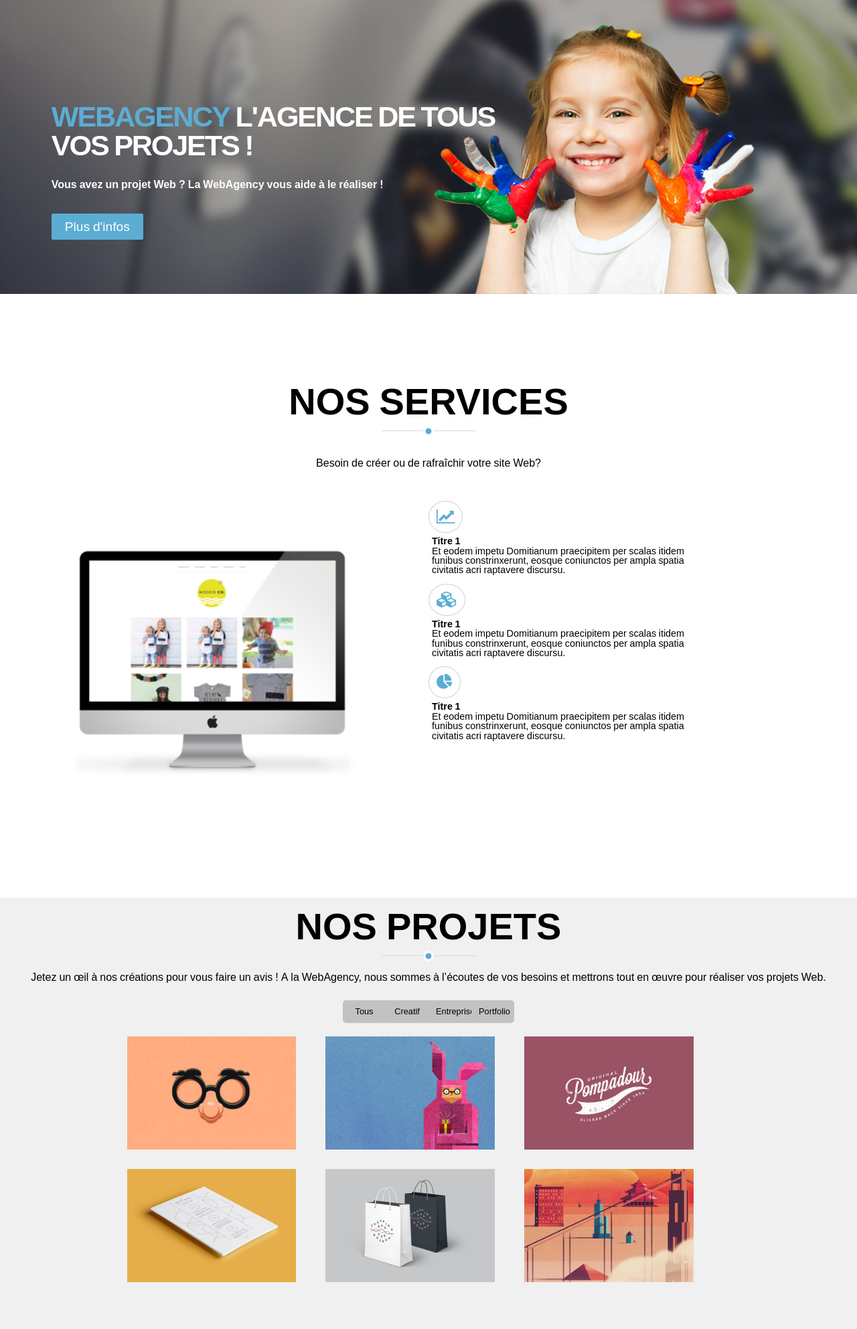
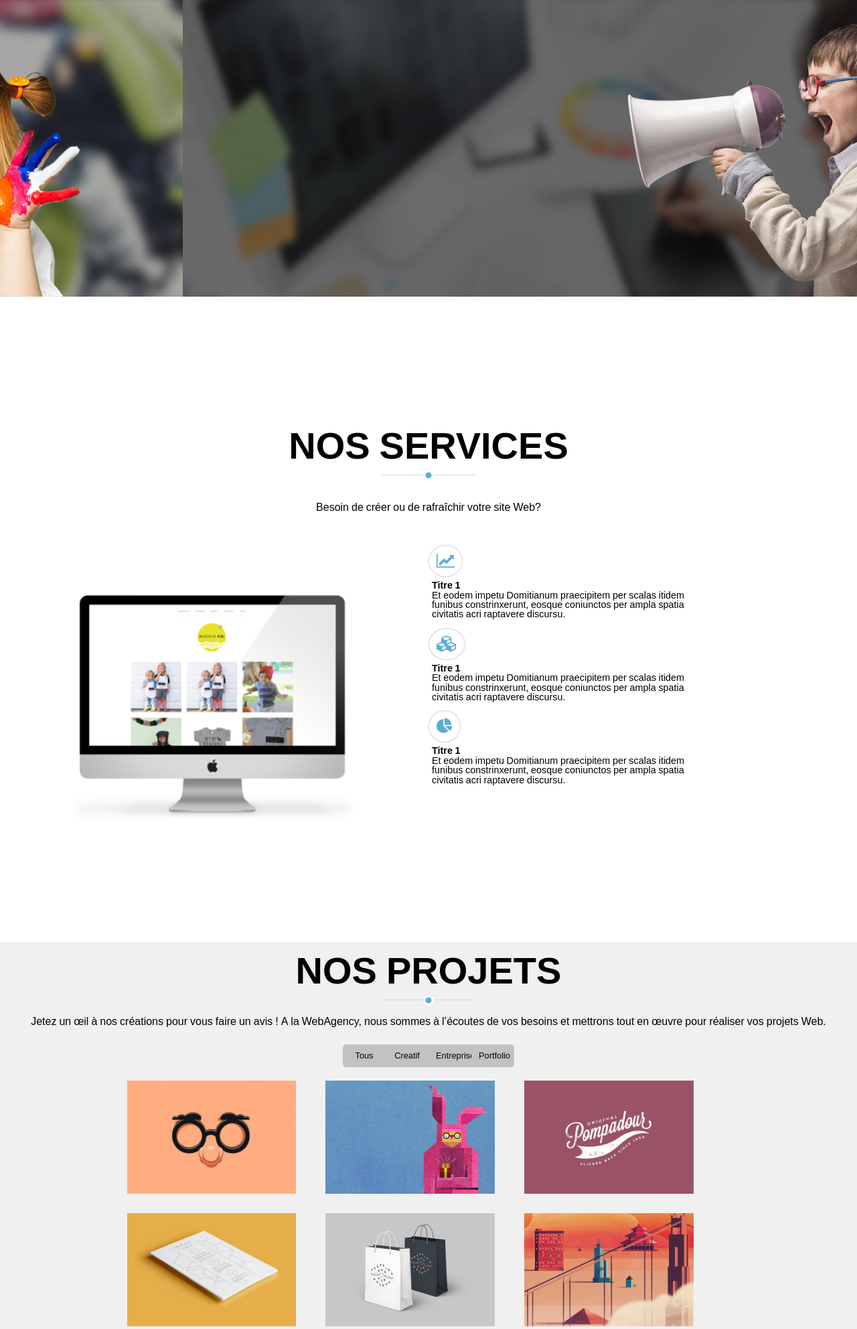
Before and after one commit to aerya973/OpenClassroom, a PHP site: page / in a window 1280 px wide. Shown: the part 92-2077 px from the top of the page at 67% size. Run offline with PHP 8.4, Linux system fonts and the light colour scheme; some libraries are stand-ins or nearby versions.

Commit message:
Mise en place du Slide mais le texte n\'est pas fixe.

```diff
--- a/webangency/css/style.css
+++ b/webangency/css/style.css
@@ -185,39 +185,92 @@
 }
 /************ IMAGE BANNIERE **********/
 
-.slide {
+#slide {
 	padding-top: 91px;
+	position: absolute;
+	top: 0;
+	left: 0;
+	width: 100%;
+	margin: 0;
+	/*CSS3 keyframes animation*/
+
+	animation-name: AutoSlide;
+	animation-duration: 10s;
+	animation-iteration-count: infinite;
+	animation-timing-function: ease-in-out;
 }
 
-.slide img {
-	width: 100%;
+@media screen and (min-width: 1223px) {
+	#slide {
+		margin: 0;
+		padding: 0;
+		position: absolute;
+		top: 0px;
+		left: 0px;
+		width: 200%;
+		transition: 3s left;
+		display: flex;
+	}
 }
 
-.slide strong {
+#slide img {
+	width: 100%;
+	height: 100%;
+	padding-top: 92px;
+}
+
+#slide strong {
 	color: #5CADD3;
 }
 
-.slide h1 {
+#slide h1 {
 	position: absolute;
 	text-transform: uppercase;
 	color: white;
 	letter-spacing: -0.05em;
 	width: 100%;
 	height: auto;
-	padding-top: 12%;
-	padding-left: 6%;
 	text-align: left;
-	font-size: 2.7em;
+	font-size: 2.2em;
+	top: 36%;
+	left: 4%;
 }
 
-.slide p {
+#slide p {
 	position: absolute;
 	color: white;
 	font-weight: bold;
 	width: auto;
 	height: auto;
-	padding-top: 21%;
-	padding-left: 6%;
+	top: 52%;
+	left: 4.5%;
+}
+
+@keyframes AutoSlide {
+	0% {
+		left: 0px;
+		/*1ère image*/
+	}
+	50% {
+		left: -100%;
+		/*idem pour attente*/
+	}
+	100% {
+		left: 0%;
+		/*1ère image*/
+	}
+}
+
+#slideshow {
+	position: relative;
+	width: 100%;
+	height: 600px;
+	overflow: hidden;
+}
+
+#slide li {
+	display: list-item;
+	text-align: -webkit-match-parent;
 }
 
 .info {
@@ -225,14 +278,14 @@
 	border-radius: 2px;
 	color: white;
 	font-weight: 500;
-	margin-top: 25%;
 	position: absolute;
-	margin-left: 6%;
 	font-size: 1.2em;
 	border-right: 20px solid #5CADD3;
 	border-left: 20px solid #5CADD3;
 	border-top: 10px solid #5CADD3;
 	border-bottom: 10px solid #5CADD3;
+	top: 59%;
+	left: 4.5%;
 }
 
 #services {
--- a/webangency/index.html
+++ b/webangency/index.html
@@ -35,14 +35,15 @@
 	</header>
 
 	<!-- Slider -->
-	<section>
-		<div class="slide">
+	<div id="slideshow">
+		<ul id="slide">
 			<h1> <strong>WebAgency</strong> l'agence de tous <br> vos projets ! </h1>
 			<p> Vous avez un projet Web ? La WebAgency vous aide à le réaliser !</p>
 			<a href="#" class="info">Plus d'infos</a>
-			<img src="images/slider/bg1.jpg">
-		</div>
-	</section>
+			<li><img src="images/slider/bg1.jpg"></li>
+			<li><img src="images/slider/bg2.jpg"></li>
+		</ul>
+	</div>
 
 	<!-- Content -->
 	<section>
```
